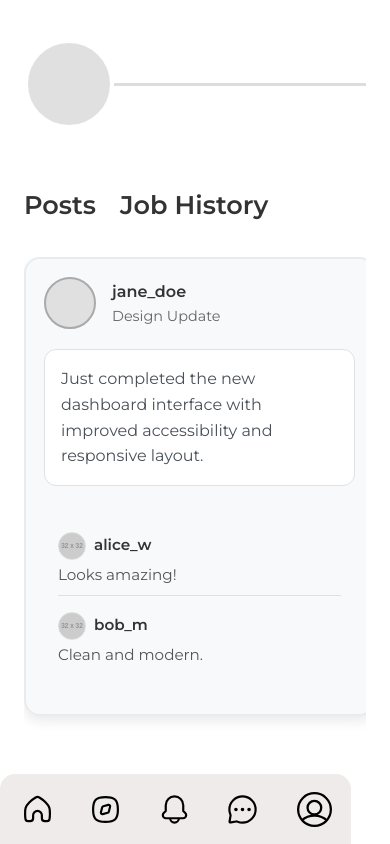
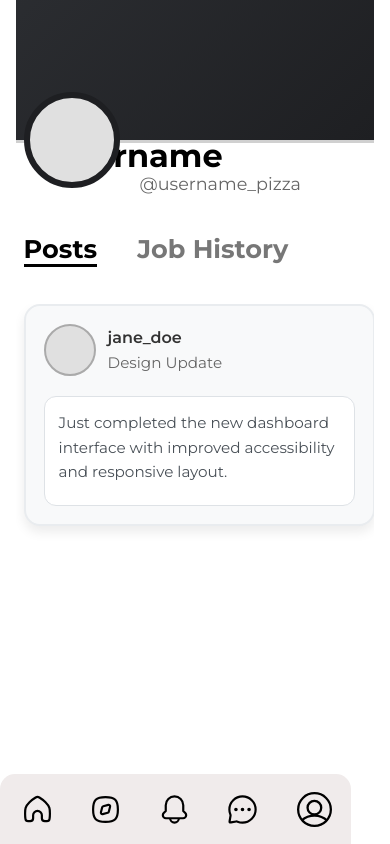
Before and after one commit to Nitsugua38/Epitech-Projects, a React (Vite) app in the folder mvp/frontend/: page /profile in a window 390 px wide. Built offline with nearby package versions, Linux system fonts and the light colour scheme.

Commit message:
add(profile): make profile responsive, profile final version

```diff
--- a/mvp/frontend/src/pages/home/Home.css
+++ b/mvp/frontend/src/pages/home/Home.css
@@ -1,6 +1,3 @@
-/* =====================
-   GLOBAL SAFETY
-===================== */
 * {
   box-sizing: border-box;
 }
@@ -10,17 +7,11 @@ body {
   font-family: 'Montserrat', sans-serif;
 }
 
-/* =====================
-   FEED / OUTER CARD
-===================== */
 .outer-card {
   max-width: 80vw;
   margin: 2vw 2vw 2vw 20vw;
 }
 
-/* =====================
-   POST CARD
-===================== */
 .inner-card {
   min-height: 100%;
   scroll-snap-align: start;
@@ -38,9 +29,6 @@ body {
   border: 2px solid #e9ecef;
 }
 
-/* =====================
-   POST HEADER
-===================== */
 .post-header {
   display: flex;
   align-items: center;
@@ -80,9 +68,6 @@ body {
   width: 100%;
 }
 
-/* =====================
-   ACTION BUTTONS
-===================== */
 .action-buttons {
   display: flex;
   gap: 12px;
@@ -105,9 +90,6 @@ body {
   background-color: #f0f0f0;
 }
 
-/* =====================
-   CONTENT
-===================== */
 .post-content-wrapper {
   display: flex;
   width: 100%;
@@ -127,9 +109,6 @@ body {
   text-align: left;
 }
 
-/* =====================
-   COMMENTS
-===================== */
 .top-comments {
   flex: 0 0 35%;
   max-width: 35%;
@@ -178,9 +157,6 @@ body {
   margin-left: 36px;
 }
 
-/* =====================
-   MOBILE ADJUSTMENTS
-===================== */
 @media (max-width: 768px) {
 
   .outer-card {
@@ -233,3 +209,91 @@ body {
     padding: 6px;
   }
 }
+
+@media (max-width: 768px) {
+
+  .profile-page {
+    margin-left: 0;
+    padding: 0 2vw;
+  }
+
+  .profile-banner {
+    height: 120px;
+  }
+
+  .banner-username {
+    left: 4vw;
+    bottom: -28px;
+    font-size: 1.5rem;
+  }
+
+  .profile-header {
+    height: 90px;
+    margin-top: -55px;
+    gap: 12px;
+    padding: 0 4vw;
+  }
+
+  .profile-avatar {
+    width: 72px;
+    height: 72px;
+    border-width: 4px;
+  }
+
+  .profile-handle {
+    left: calc(4vw + 76px);
+    bottom: -4px;
+    font-size: 1rem;
+  }
+
+  .profile-divider {
+    height: 2px;
+  }
+
+  .profile-sections {
+    gap: 24px;
+    padding: 16px 4vw 12px;
+  }
+
+  .profile-sections h2 {
+    font-size: 1.3rem;
+  }
+
+  .profile-horizontal-scroll {
+    gap: 16px;
+    padding: 0 4vw 16px;
+  }
+
+  .profile-post-card {
+    min-width: 90vw;
+    max-width: 90vw;
+  }
+
+  .post-header {
+    gap: 12px;
+  }
+
+  .username {
+    font-size: 1rem;
+  }
+
+  .post-title {
+    font-size: 0.95rem;
+  }
+
+  .post-field {
+    font-size: 0.95rem;
+    padding: 14px;
+    border-radius: 12px;
+  }
+
+  .job-history {
+    padding: 0 4vw;
+  }
+
+  .job-card {
+    padding: 18px;
+    border-radius: 16px;
+    font-size: 0.95rem;
+  }
+}
--- a/mvp/frontend/src/pages/profile/Profile.css
+++ b/mvp/frontend/src/pages/profile/Profile.css
@@ -1,83 +1,103 @@
-/* =====================
-   PROFILE PAGE
-===================== */
 .profile-page {
   margin-left: 20vw;
-  padding: 2vw;
+  font-family: Montserrat;
 }
 
-/* =====================
-   HEADER + AVATAR LINE
-===================== */
+.profile-banner {
+  margin-top: -28px;
+  padding: 0;
+  height: 160px;
+  background: linear-gradient(135deg, #2b2d31, #1e1f22);
+  position: relative;
+}
+
+.banner-username {
+  position: absolute;
+  left: 9vw;
+  bottom: -35px;
+  font-size: 2rem;
+  font-weight: 700;
+  color: rgb(0, 0, 0);
+}
+
 .profile-header {
   position: relative;
-  height: 120px;
+  height: 110px;
+  padding: 0 2vw;
   display: flex;
-  align-items: center;
+  align-items: flex-end;
+  gap: 20px;
+  margin-top: -65px;
 }
 
 .profile-avatar {
-  width: 90px;
-  height: 90px;
+  width: 96px;
+  height: 96px;
   border-radius: 50%;
   background: #e0e0e0;
-  border: 4px solid white;
+  border: 6px solid #1e1f22;
   z-index: 2;
 }
 
+
+.profile-handle {
+  position: absolute;
+  left: calc(2vw + 116px);
+  bottom: -6px;
+  font-size: 1.1rem;
+  color: #666;
+}
+
 .profile-divider {
-  position: absolute;
-  left: 0;
-  right: 0;
   height: 3px;
-  background: #ddd;
+  width: 100%;
+  background: #d0d0d0;
   z-index: 1;
 }
 
-/* =====================
-   SECTION TITLES
-===================== */
 .profile-sections {
   display: flex;
   gap: 40px;
-  margin: 24px 0 16px;
+  padding: 24px 2vw 16px;
 }
 
 .profile-sections h2 {
   font-size: 1.6rem;
-  font-weight: 600;
-  color: #333;
+  cursor: pointer;
+  color: #777;
 }
 
-/* =====================
-   HORIZONTAL SCROLL
-===================== */
+.profile-sections h2.active {
+  color: #000;
+  border-bottom: 3px solid #000;
+}
+
 .profile-horizontal-scroll {
   display: flex;
   gap: 24px;
   overflow-x: auto;
-  padding-bottom: 20px;
-  scroll-snap-type: x mandatory;
+  padding: 0 2vw 24px;
 }
 
 .profile-post-card {
   min-width: 480px;
   max-width: 480px;
-  scroll-snap-align: start;
 }
 
-/* =====================
-   MOBILE
-===================== */
+.job-history {
+  padding: 0 2vw;
+}
+
+.job-card {
+  background: #f8f9fa;
+  border-radius: 20px;
+  padding: 24px;
+  border: 2px solid #e0e0e0;
+}
+
 @media (max-width: 768px) {
-
   .profile-page {
     margin-left: 0;
-    padding: 16px;
-  }
-
-  .profile-sections {
-    gap: 24px;
   }
 
   .profile-post-card {
--- a/mvp/frontend/src/pages/profile/Profile.jsx
+++ b/mvp/frontend/src/pages/profile/Profile.jsx
@@ -1,8 +1,10 @@
+import { useState } from "react";
 import "./Profile.css";
 
 function Profile() {
 
-  // Same post structure as Home (reduced count for profile)
+  const [activeTab, setActiveTab] = useState("posts");
+
   const posts = Array(6).fill().map((_, i) => ({
     id: i + 1,
     username: "jane_doe",
@@ -15,26 +17,46 @@ function Profile() {
     ]
   }));
 
+  const jobs = [
+    {
+      role: "Senior UI/UX Designer",
+      company: "Creative Studio",
+      date: "2022 – Present",
+      description:
+        "Led the redesign of multiple SaaS platforms, focusing on accessibility and design systems."
+    }
+  ];
+
   return (
     <div className="profile-page">
-
-      {/* HEADER */}
+      <div className="profile-banner">
+        <div className="banner-username">Username</div>
+      </div>
+      <div className="profile-divider"></div>
       <div className="profile-header">
         <div className="profile-avatar"></div>
-        <div className="profile-divider"></div>
+        <div className="profile-handle">@username_pizza</div>
       </div>
 
-      {/* SECTION TITLES */}
       <div className="profile-sections">
-        <h2>Posts</h2>
-        <h2>Job History</h2>
+        <h2
+          className={activeTab === "posts" ? "active" : ""}
+          onClick={() => setActiveTab("posts")}
+        >
+          Posts
+        </h2>
+        <h2
+          className={activeTab === "jobs" ? "active" : ""}
+          onClick={() => setActiveTab("jobs")}
+        >
+          Job History
+        </h2>
       </div>
 
-      {/* POSTS SCROLL */}
+      {activeTab === "posts" && (
         <div className="profile-horizontal-scroll">
           {posts.map(post => (
             <div key={post.id} className="inner-card profile-post-card">
-
               <div className="post-header">
                 <div className="profile-pic"></div>
                 <div className="user-info">
@@ -45,26 +67,25 @@ function Profile() {
 
               <div className="post-content-wrapper">
                 <div className="post-field">{post.content}</div>
-
-              <div className="top-comments">
-                {post.comments.map((comment, index) => (
-                  <div key={index} className="comment-line">
-                    <div className="comment-header">
-                      <div
-                        className="comment-profile-pic"
-                        style={{ backgroundImage: `url(${comment.img})` }}
-                      ></div>
-                      <div className="comment-username">{comment.user}</div>
               </div>
-                    <div className="comment-text">{comment.text}</div>
             </div>
           ))}
         </div>
-            </div>
+      )}
 
+      {activeTab === "jobs" && (
+        <div className="job-history">
+          {jobs.map((job, index) => (
+            <div key={index} className="job-card">
+              <h3>{job.role}</h3>
+              <span className="job-meta">
+                {job.company} • {job.date}
+              </span>
+              <p>{job.description}</p>
             </div>
           ))}
         </div>
+      )}
 
     </div>
   );
```
Lines whose indentation alone changed are shown as unchanged.
